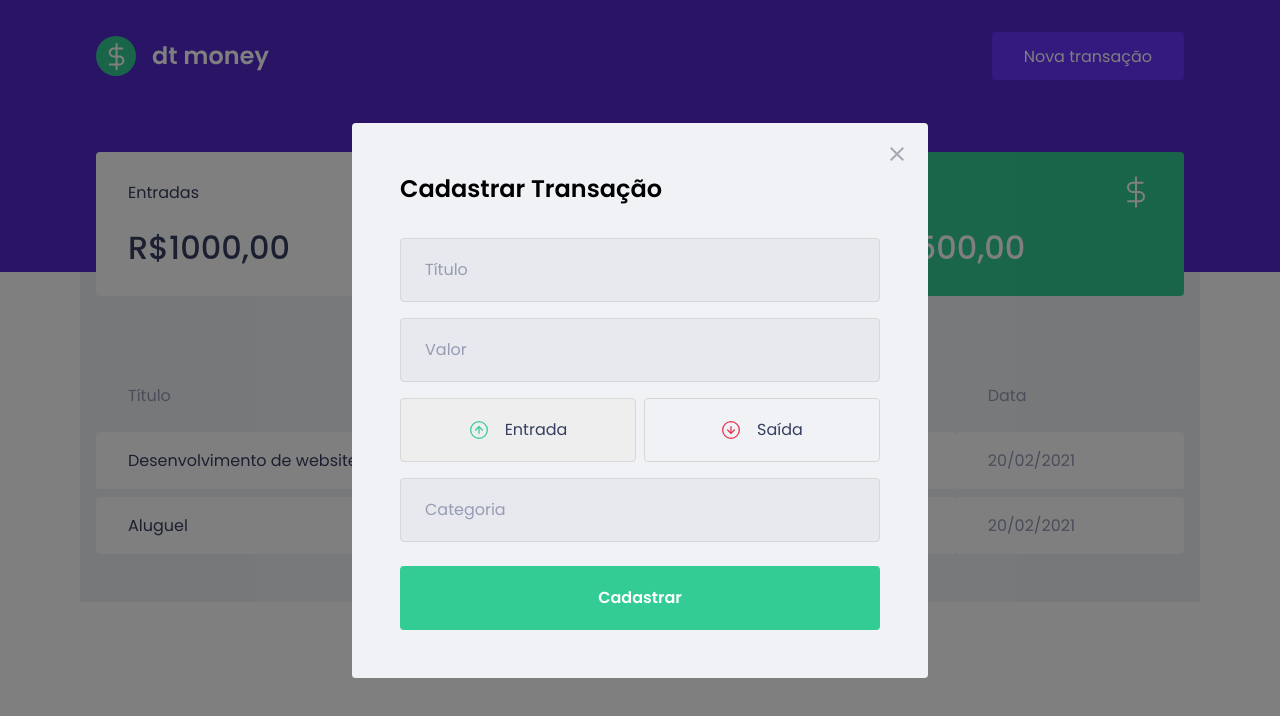
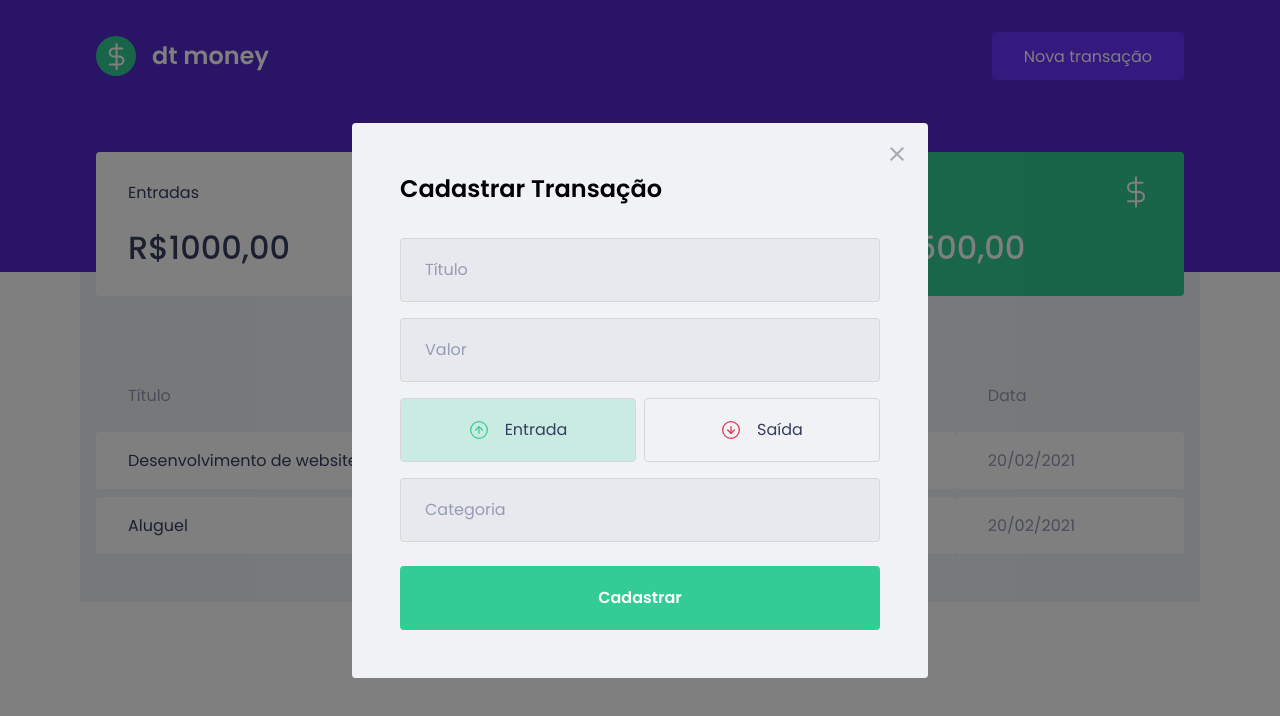
Before and after one commit to Aprendizado-cursos/dtmoney, a React (Create React App) app: page / in a window 1280 px wide. Both pictures are taken after a click on the button "Nova transação". Shown: the top 716 px of the page. Built offline with nearby package versions, Linux system fonts and the light colour scheme; no server answers; what miragejs would draw is missing.

Commit message:
style: :lipstick: Alterando cores dos botões

```diff
--- a/src/components/NewTransactionModal/index.tsx
+++ b/src/components/NewTransactionModal/index.tsx
@@ -28,11 +28,11 @@ export function NewTransactionModal({ isOpen, onRequestClose }: NewTransactionMo
                 <input placeholder="Título"></input>
                 <input type="number" placeholder="Valor"></input>
                 <TransactionTypeContainer>
-                    <RadioBox type="button" onClick={() => setType("deposit")} isActive={type === "deposit"}>
+                    <RadioBox type="button" onClick={() => setType("deposit")} isActive={type === "deposit"} activeColor="green">
                         <img src={incomeImg} alt="Entrada"></img>
                         <span>Entrada</span>
                     </RadioBox>
-                    <RadioBox type="button" onClick={() => setType("withdraw")} isActive={type === "withdraw"}>
+                    <RadioBox type="button" onClick={() => setType("withdraw")} isActive={type === "withdraw"} activeColor="red">
                         <img src={outcomeImg} alt="Saída"></img>
                         <span>Saída</span>
                     </RadioBox>
--- a/src/components/NewTransactionModal/styles.ts
+++ b/src/components/NewTransactionModal/styles.ts
@@ -1,5 +1,5 @@
 import styled from "styled-components";
-import { darken } from "polished";
+import { darken, transparentize } from "polished";
 
 export const Container = styled.form`
     h2 {
@@ -58,7 +58,13 @@ export const TransactionTypeContainer = styled.div`
 
 interface RadioBoxProps {
     isActive: boolean;
+    activeColor: "green" | "red";
 }
+
+const colors = {
+    green: "#33cc95",
+    red: "#e52e4d",
+};
 
 export const RadioBox = styled.button<RadioBoxProps>`
 
@@ -66,7 +72,7 @@ export const RadioBox = styled.button<RadioBoxProps>`
     border: 1px solid #d7d7d7;
     border-radius: 0.25rem;
 
-    background: ${(props) => (props.isActive ? "#eee" : "transparent")}};
+    background: ${(props) => (props.isActive ? transparentize(0.8, colors[props.activeColor]) : "transparent")}};
 
     display: flex;
     align-items: center;
```
